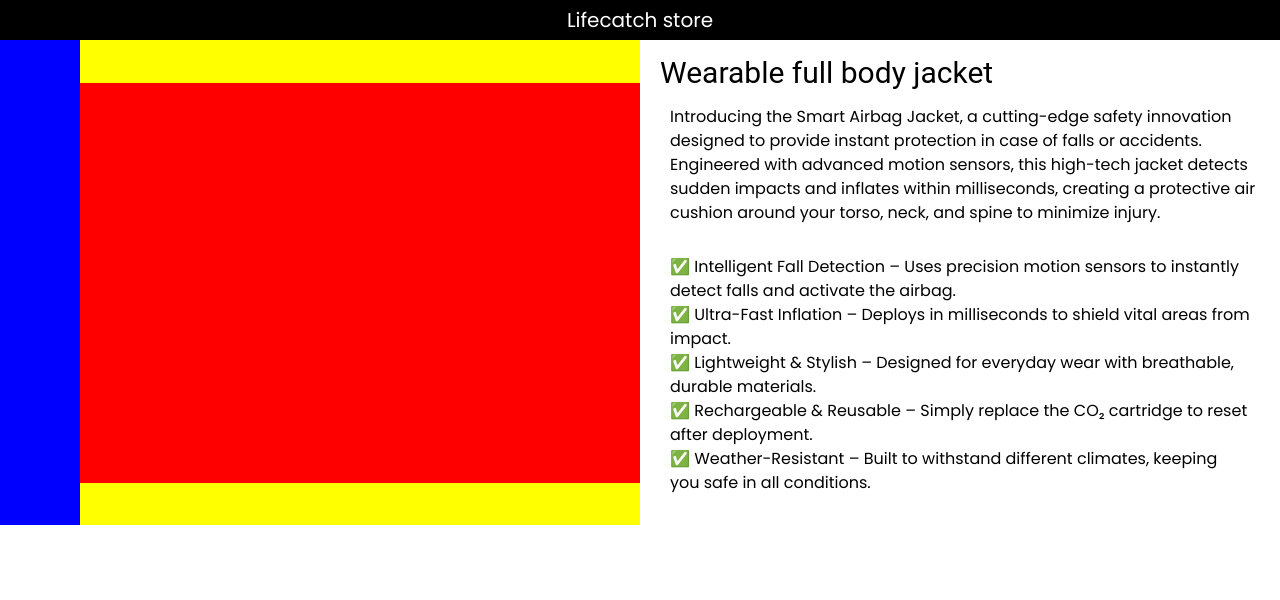
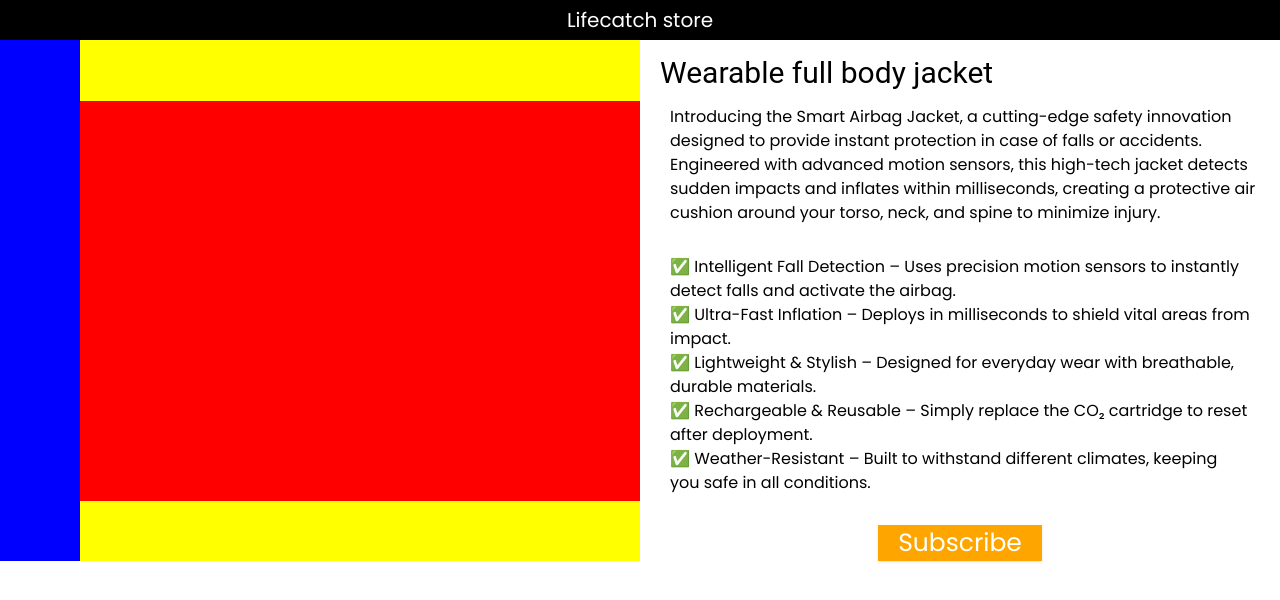
Before and after one commit to abhraneeldhar/lifecatch, a Next.js app: page /subscribe in a window 1280 px wide. Shown: the top 600 px of the page. Built offline with nearby package versions, Linux system fonts and the light colour scheme.

Commit message:
subscribe btn

```diff
--- a/app/subscribe/page.tsx
+++ b/app/subscribe/page.tsx
@@ -1,3 +1,4 @@
+import { Button } from "@/components/ui/button"
 import styles from "./subscribe.module.css"
 
 export default function SubscribePage() {
@@ -24,6 +25,7 @@ export default function SubscribePage() {
                         </li>
                         <li>✅ Weather-Resistant – Built to withstand different climates, keeping you safe in all conditions.</li>
                     </ul>
+                    <Button className={styles.subscribeBtn}>Subscribe</Button>
                 </div>
             </div>
         </div>
--- a/app/subscribe/subscribe.module.css
+++ b/app/subscribe/subscribe.module.css
@@ -1,11 +1,12 @@
-.main{
+.main {
     width: 100%;
     overflow: hidden;
     position: relative;
     min-height: 100vh;
-    background-color:white;
+    background-color: white;
 }
-.nav{
+
+.nav {
     background-color: black;
     color: white;
     font-size: 20px;
@@ -16,43 +17,68 @@
 
 }
 
-.storeArea{
+.storeArea {
     margin-top: 40px;
     display: flex;
     flex-wrap: wrap;
 }
-.imageArea{
+
+.imageArea {
     display: flex;
     background-color: yellow;
     flex: 1;
     align-items: center;
 }
-.imagesTab{
+
+.imagesTab {
     display: flex;
     flex-direction: column;
     background-color: blue;
     flex: 1;
     height: 100%;
 }
-.bigImage{
+
+.bigImage {
     background-color: red;
     height: 400px;
     min-width: 400px;
     flex: 7;
 }
-.detailsArea{
+
+.detailsArea {
     flex: 1;
     min-width: 500px;
+    display: flex;
+    flex-direction: column;
+    align-items: center;
 }
-.detailsArea h1{
+
+.detailsArea h1 {
     font-size: 30px;
     font-weight: 400;
     margin: 10px 20px;
-    font-family:"Roboto","Poppins";
+    font-family: "Roboto", "Poppins";
+    text-align: left;
+    width: 100%;
+    padding-left: 20px;
 }
-.detailsArea p{
+
+.detailsArea p {
     padding-left: 30px;
 }
-.detailsArea ul{
+
+.detailsArea ul {
     margin: 30px;
 }
+
+.subscribeBtn {
+    background-color: orange;
+    color: white;
+    font-weight: 400;
+    font-size: 25px;
+    padding: 10px 20px
+}
+
+.subscribeBtn:hover {
+    background-color: rgb(244, 178, 55);
+}
```
